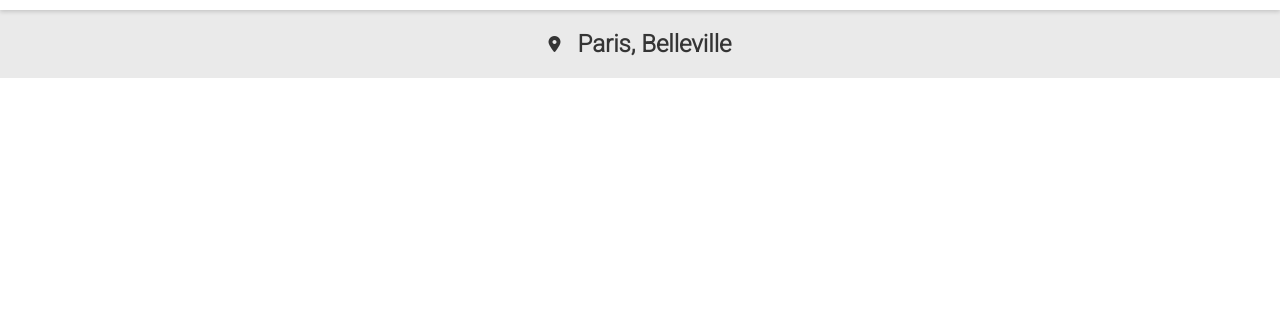
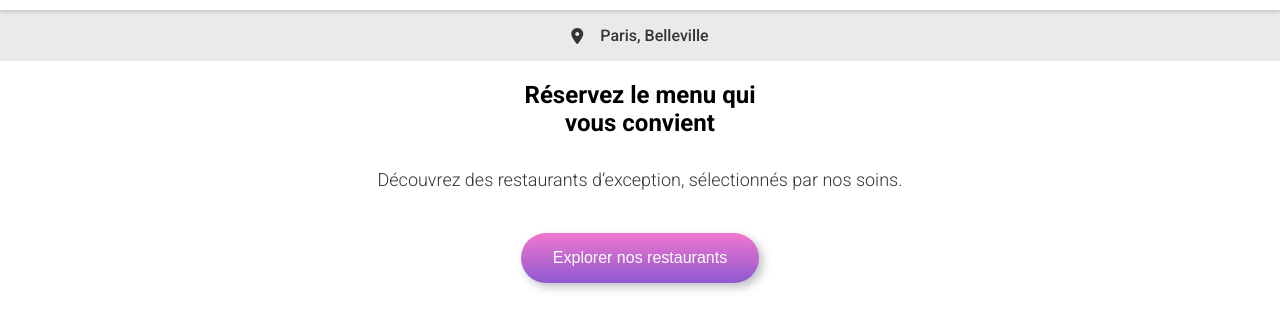
Before and after one commit to 9junko9/P4-Oh-My-Food, a plain HTML site: page index.html in a window 1280 px wide. Shown: the part 58-388 px from the top of the page. Drawn offline with Linux system fonts and the light colour scheme; a web font is replaced by a local one.

Commit message:
Explorer

```diff
--- a/index.html
+++ b/index.html
@@ -3,7 +3,19 @@
   <head>
     <meta charset="UTF-8" />
     <meta name="viewport" content="width=device-width, initial-scale=1.0" />
+
     <title>Oh My Food</title>
+    <link rel="preconnect" href="https://fonts.googleapis.com" />
+    <link rel="preconnect" href="https://fonts.gstatic.com" crossorigin />
+    <link rel="preconnect" href="https://fonts.googleapis.com" />
+    <link rel="preconnect" href="https://fonts.gstatic.com" crossorigin />
+    <link
+      href="https://fonts.googleapis.com/css2?family=Roboto:ital,wght@0,100;0,300;0,400;0,500;0,700;0,900;1,100;1,300;1,400;1,500;1,700;1,900&family=Shrikhand&display=swap"
+      rel="stylesheet" />
+    <link
+      href="https://fonts.googleapis.com/css2?family=Roboto:ital,wght@0,100;0,300;0,400;0,500;0,700;0,900;1,100;1,300;1,400;1,500;1,700;1,900&display=swap"
+      rel="stylesheet" />
+
     <script
       src="https://kit.fontawesome.com/cac296a4a7.js"
       crossorigin="anonymous"></script>
@@ -19,9 +31,19 @@
     </header>
     <main>
       <div class="city">
-        <i class="fa-solid fa-location-dot" style="color: #353535"></i>
-        <h2>Paris, Belleville</h2>
+        <i class="fa-solid fa-location-dot"></i>
+        <p>Paris, Belleville</p>
       </div>
+      <section class="explore">
+        <h1>
+          Réservez le menu qui <br />
+          vous convient
+        </h1>
+        <p>
+          Découvrez des restaurants d’exception, sélectionnés par nos soins.
+        </p>
+        <button>Explorer nos restaurants</button>
+      </section>
     </main>
   </body>
 </html>
--- a/style.css
+++ b/style.css
@@ -1,5 +1,4 @@
-@import url("https://fonts.googleapis.com/css2?family=Roboto:wght@300&family=Shrikhand&display=swap");
-
+/*Général*/
 * {
   box-sizing: border-box;
 }
@@ -8,6 +7,7 @@ body {
   margin: 0px;
 }
 
+/*Header and search*/
 header {
   text-align: center;
   font-size: 30px;
@@ -30,3 +30,44 @@ main .city {
 main .i {
   height: 16px;
 }
+/*Explore*/
+
+.explore {
+  text-align: center;
+  position: relative;
+  padding: 0 10px;
+}
+
+.explore h1 {
+  font-size: 24px;
+  height: 68px;
+}
+
+.explore button {
+  border-radius: 25px;
+  background-image: linear-gradient(
+    0deg,
+    rgba(147, 86, 220, 0.9),
+    rgba(255, 121, 218, 0.9)
+  );
+  box-shadow: 0.25rem 0.25rem 10px rgba(0, 0, 0, 0.25);
+  color: white;
+  font-weight: 500;
+  font-size: 16px;
+  border: none;
+  padding: 16px 32px;
+  background-color: #686868;
+  cursor: pointer;
+}
+
+.explore button:hover {
+  transform: scale(1.02);
+}
+
+.explore p {
+  color: #353535;
+
+  font-size: 18px;
+  height: 46px;
+  font-weight: 300;
+}
```
